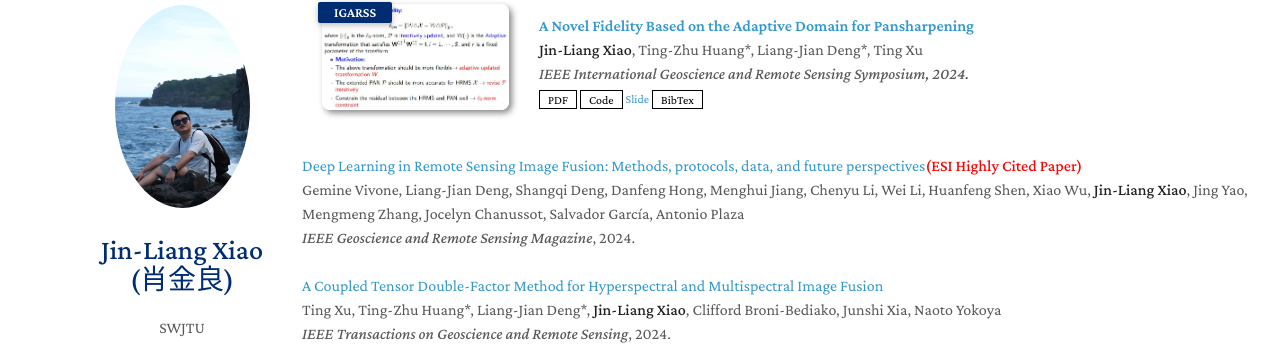
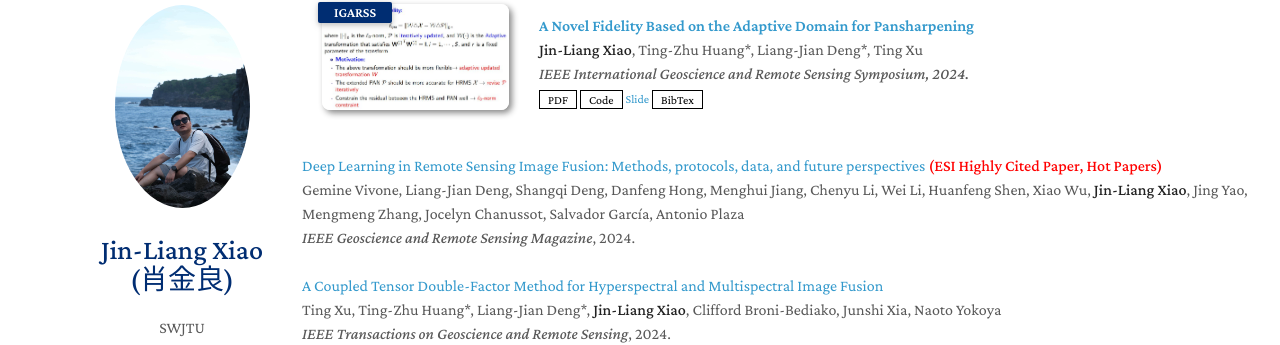
Before and after one commit to Jin-liangXiao/Jin-liangXiao.github.io, a Jekyll site: the page built from index.md, in a window 1280 px wide and 900 px high, scrolled down 1608 px. Shown: the part 103-448 px from the top of the window. Built offline with Jekyll 4.4.1, drawn with Linux system fonts in a browser that asks for light colours; nearby versions of some CDN libraries; a style sheet for code colours, icons or effects is not loaded; our own code applies the rules of GitHub Pages for plain Markdown files.

Commit message:
Update publications.md

```diff
--- a/_includes/publications.md
+++ b/_includes/publications.md
@@ -236,7 +236,7 @@
 
 
  <li>
-    <p><a href="https://ieeexplore.ieee.org/abstract/document/10778974">Deep Learning in Remote Sensing Image Fusion: Methods, protocols, data, and future perspectives<strong><font color="#FF0000">(ESI Highly Cited Paper)</font></strong></a> <br />
+    <p><a href="https://ieeexplore.ieee.org/abstract/document/10778974">Deep Learning in Remote Sensing Image Fusion: Methods, protocols, data, and future perspectives <strong><font color="#FF0000">(ESI Highly Cited Paper, Hot Papers)</font></strong></a> <br />
 Gemine Vivone, Liang-Jian Deng, Shangqi Deng, Danfeng Hong, Menghui Jiang, Chenyu Li, Wei Li, Huanfeng Shen, Xiao Wu, <strong>Jin-Liang Xiao</strong>, Jing Yao, Mengmeng Zhang, Jocelyn Chanussot, Salvador García, Antonio Plaza <br />
 <em>IEEE Geoscience and Remote Sensing Magazine</em>, 2024. </p>
   </li>
```
